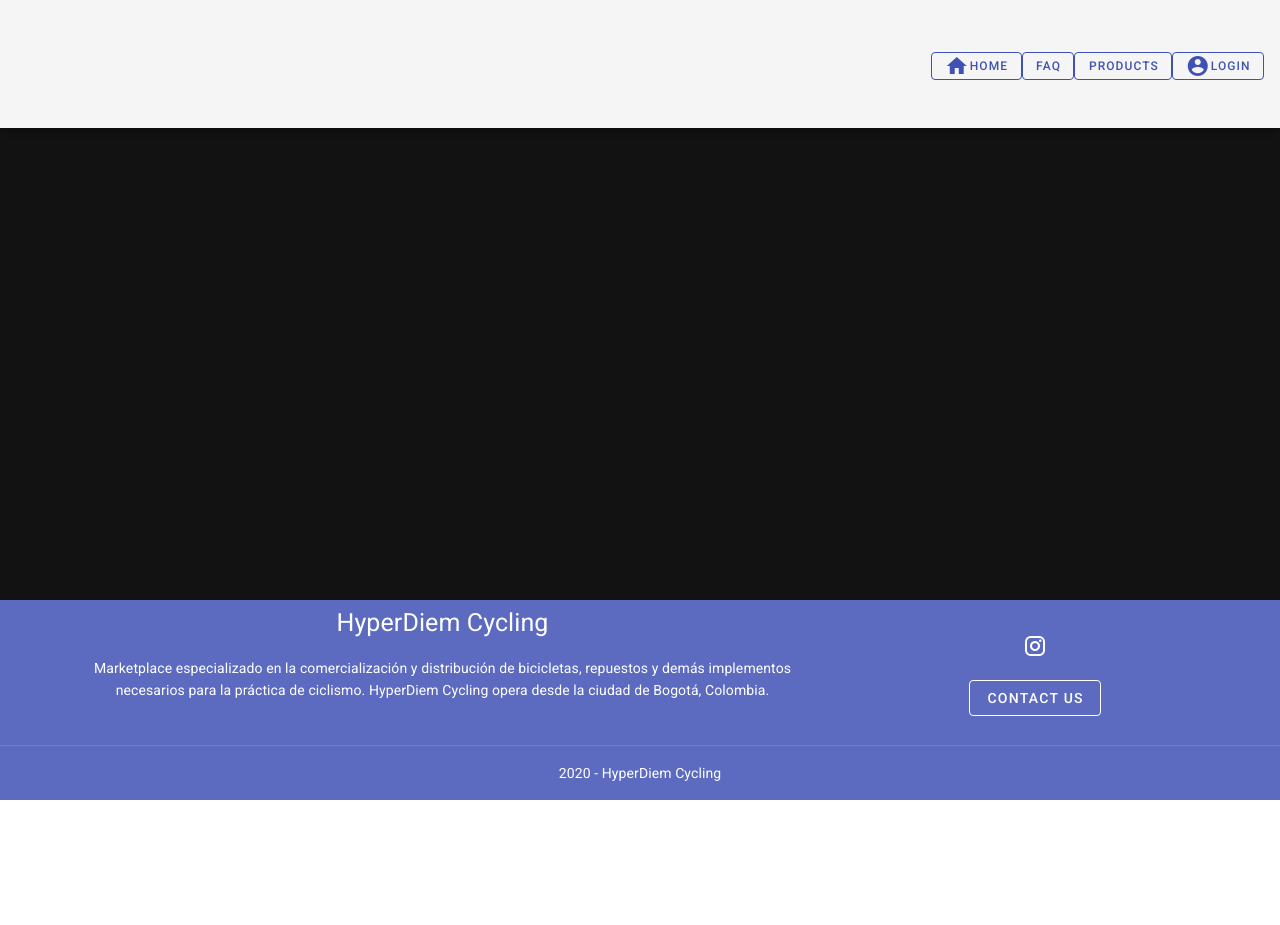
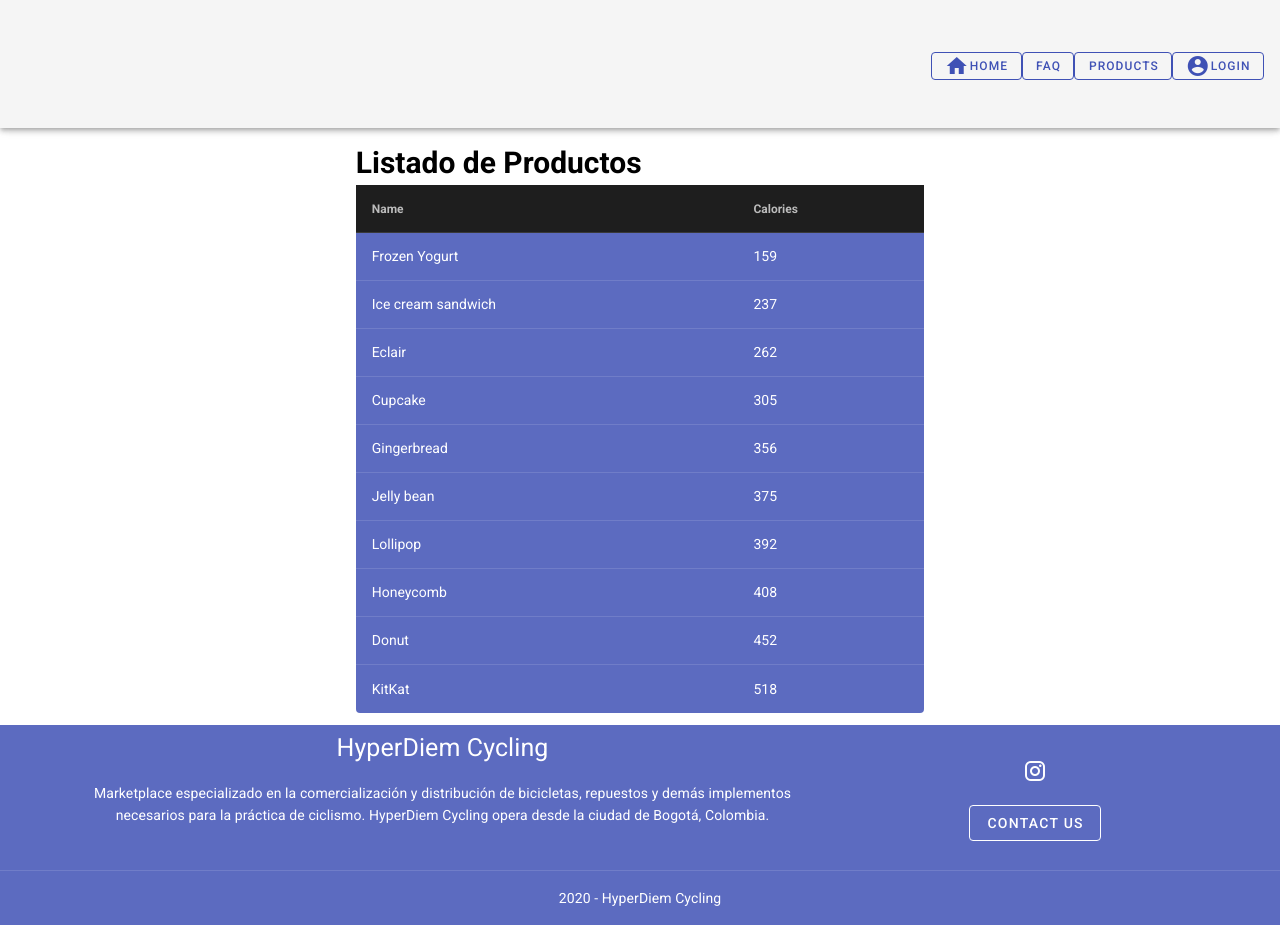
Before and after one commit to BrayanRinconMendoza/web-store, a Nuxt app: page /product-listing in a window 1280 px wide. Before the commit the page ends 800 px from the top, so only its background shows below. Built offline with nearby package versions, Linux system fonts and the light colour scheme.

Commit message:
Issue solve Product Registration

```diff
--- a/layouts/default.vue
+++ b/layouts/default.vue
@@ -18,7 +18,7 @@
           Home
         </v-btn>
         <v-btn outlined color="indigo" href="/faq" small>FAQ</v-btn>
-        <v-btn outlined color="indigo" href="/product-registration" small>Products</v-btn>
+        <v-btn outlined color="indigo" href="/product-listing" small>Products</v-btn>
         <v-btn outlined color="indigo" href="/login" small>
           <v-icon>mdi-account-circle</v-icon>
           Login
--- a/pages/product-listing.vue
+++ b/pages/product-listing.vue
@@ -1,13 +1,101 @@
 <template>
-
+    <section class="product-listing-content">
+        <v-container>
+            <v-row>
+                <div class="col-lg-3"></div>
+                <div class="col-lg-6">
+                    <h4>Listado de Productos</h4>
+                    <v-simple-table
+                        fixed-header
+                        class="indigo lighten-1"
+                    >
+                        <template v-slot:default>
+                            <thead>
+                                <tr color="indigo lighten-1">
+                                    <th class="text-left">
+                                        Name
+                                    </th>
+                                    <th class="text-left">
+                                        Calories
+                                    </th>
+                                </tr>
+                            </thead>
+                            <tbody>
+                                <tr
+                                    v-for="item in desserts"
+                                    :key="item.name"
+                                >
+                                    <td>{{ item.name }}</td>
+                                    <td>{{ item.calories }}</td>
+                                </tr>
+                            </tbody>
+                        </template>
+                    </v-simple-table>
+                </div>
+                <div class="col-lg-3"></div>
+            </v-row>
+        </v-container>
+    </section>
 </template>
 
 <script>
-    export default {
-
-    }
+  export default {
+    data () {
+      return {
+        desserts: [
+          {
+            name: 'Frozen Yogurt',
+            calories: 159,
+          },
+          {
+            name: 'Ice cream sandwich',
+            calories: 237,
+          },
+          {
+            name: 'Eclair',
+            calories: 262,
+          },
+          {
+            name: 'Cupcake',
+            calories: 305,
+          },
+          {
+            name: 'Gingerbread',
+            calories: 356,
+          },
+          {
+            name: 'Jelly bean',
+            calories: 375,
+          },
+          {
+            name: 'Lollipop',
+            calories: 392,
+          },
+          {
+            name: 'Honeycomb',
+            calories: 408,
+          },
+          {
+            name: 'Donut',
+            calories: 452,
+          },
+          {
+            name: 'KitKat',
+            calories: 518,
+          },
+        ],
+      }
+    },
+  }
 </script>
 
 <style lang="scss">
-
+    .product-listing-content {
+        background-color: white;
+        height: auto;
+        h4 {
+            color: #000000;
+            font-size: 30px;
+        }
+    }
 </style>
--- a/pages/product-registration.vue
+++ b/pages/product-registration.vue
@@ -184,6 +184,9 @@
         e6: 1,
       }
     },
+    data: () => ({
+      valid: true,
+    }),
     methods: {
       validate () {
         this.$refs.form.validate()
```
